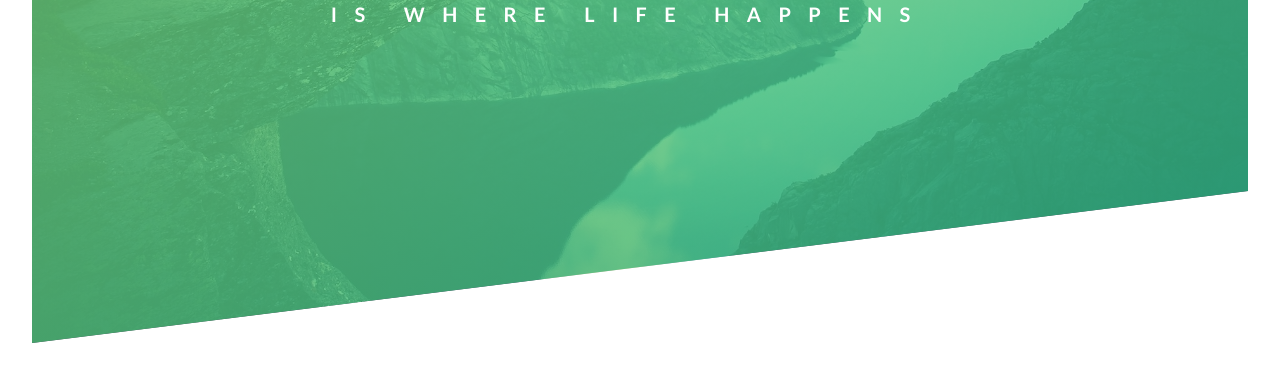
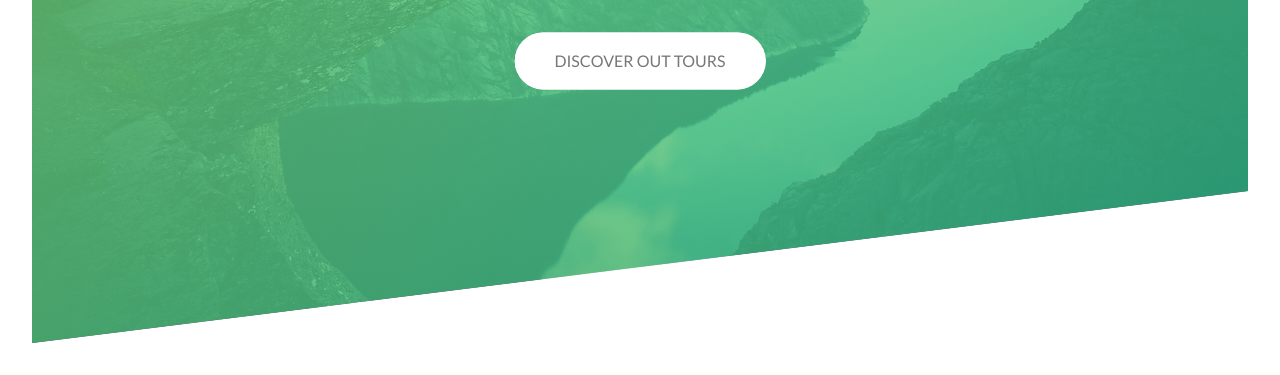
Before and after one commit to Harsh-v3/Natours, a plain HTML site: page index.html in a window 1280 px wide. Shown: the part 449-824 px from the top of the page. Drawn offline with Linux system fonts and the light colour scheme.

Commit message:
add Button

```diff
--- a/css/style.css
+++ b/css/style.css
@@ -51,6 +51,7 @@ body {
   top: 50%;
   left: 50%;
   transform: translate(-50%, -50%);
+  text-align: center;
 }
 
 .heading-primary {
@@ -58,6 +59,7 @@ body {
   text-transform: uppercase;
 
   backface-visibility: hidden;
+  margin-bottom: 60px;
 }
 
 .heading-primary-main {
@@ -105,3 +107,69 @@ body {
     transform: translate(0);
   }
 }
+
+@keyframes MoveToUp {
+  0% {
+    opacity: 0;
+    transform: translateY(30px);
+  }
+  100% {
+    opacity: 1;
+    transform: translate(0);
+  }
+}
+
+.btn:link,
+.btn:visited {
+  text-transform: uppercase;
+  text-decoration: none;
+  outline: none;
+  padding: 15px 40px;
+  display: inline-block;
+  border-radius: 100px;
+  transition: all 0.2s ease;
+  position: relative;
+}
+
+.btn:hover {
+  transform: translateY(-3px);
+  box-shadow: 0px 10px 20px rgba(0, 0, 0, 0.2);
+}
+
+.btn:active {
+  transform: translateY(-1px);
+  box-shadow: 0px 5px 10px rgba(0, 0, 0, 0.2);
+}
+
+.btn-white {
+  background-color: #fff;
+  color: #777;
+}
+
+.btn::after {
+  content: '';
+  display: inline-block;
+  height: 100%;
+  width: 100%;
+  border-radius: 100px;
+  background-color: #fff;
+  position: absolute;
+  top: 0;
+  left: 0;
+  z-index: -1;
+  transition: all 0.4s;
+}
+
+.btn-white::after {
+  background-color: #fff;
+}
+
+.btn:hover::after {
+  transform: scaleX(1.4) scaleY(1.6);
+  opacity: 0;
+}
+
+.btn-animated {
+  animation: MoveToUp 0.5s ease-out 0.75s;
+  animation-fill-mode: backwards;
+}
--- a/index.html
+++ b/index.html
@@ -13,11 +13,6 @@
       href="./Resourses/images/favicon.png"
     />
     <link rel="stylesheet" href="css/style.css" />
-    <link
-      rel="shortcut icon"
-      type="image/png"
-      href="Resourses/images/favicon.png"
-    />
     <title>Natours | Exciting tours for adventurous people</title>
   </head>
   <body>
@@ -26,10 +21,12 @@
         <img src="Resourses/images/logo-white.png" alt="logo" class="logo" />
       </div>
       <div class="text-box">
-        <div class="heading-primary">
+        <h1 class="heading-primary">
           <span class="heading-primary-main">Outdoors</span>
           <span class="heading-primary-sub">is where life happens</span>
-        </div>
+        </h1>
+
+        <a href="#" class="btn btn-white btn-animated">Discover Out Tours</a>
       </div>
     </header>
     <!-- <section class="grid-test">
```
